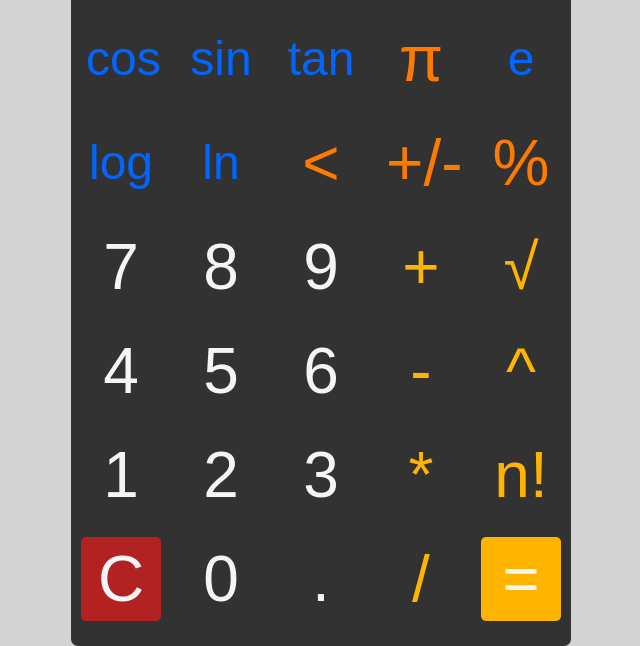
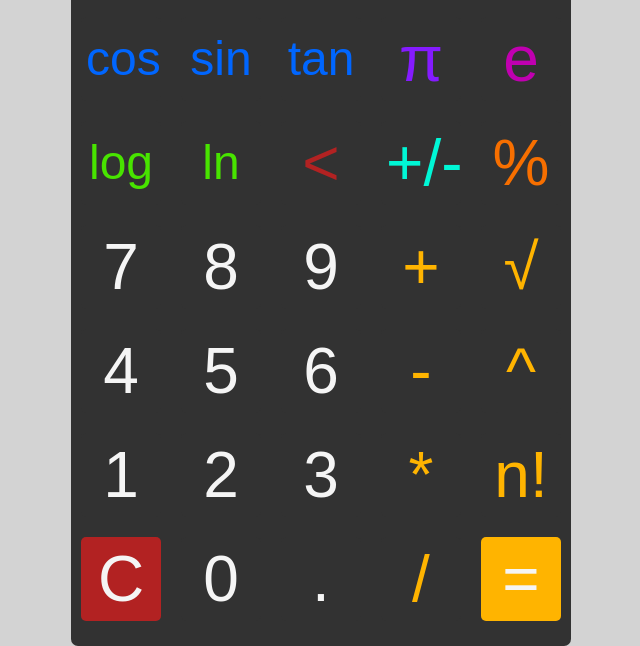
Before and after one commit to zeromotivat1on/Simple-Calculator, a plain HTML site: page index.html in a window 1280 px wide. Shown: the part 192-838 px from the top of the page, without its empty margins (319-959 px from the left). Drawn offline with Linux system fonts and the light colour scheme.

Commit message:
calculator

```diff
--- a/index.html
+++ b/index.html
@@ -11,7 +11,7 @@
     <div class="calculator">
 
         <div class="history">
-            <div class="history_text" id="history_text">&nbsp;</div>
+            <input type="text" class="history_text" id="history_text" disabled>
             <input type="text" class="display" id="display" disabled>
         </div>
 
@@ -27,16 +27,16 @@
                 <button value="cos" class="trigonometric_operator alt_operator">cos</button>
                 <button value="sin" class="trigonometric_operator alt_operator">sin</button>
                 <button value="tan" class="trigonometric_operator alt_operator">tan</button>
-                <button value="pi" class="alt_operator">&#960;</button>
-                <button value="e" class="trigonometric_operator alt_operator">e</button>
+                <button value="pi" class="operator pi">&#960;</button>
+                <button value="e" class=" operator e">e</button>
             </div>
 
             <div class="row">
-                <button value="log" class="trigonometric_operator alt_operator">log</button>
-                <button value="ln" class="trigonometric_operator alt_operator">ln</button>
-                <button value="&lt;" class="alt_operator">&lt;</button>
-                <button value="+/-;" class="alt_operator">+/-</button>
-                <button value="%" class="alt_operator">%</button>
+                <button value="log" class="logs">log</button>
+                <button value="ln" class="logs">ln</button>
+                <button value="&lt;" class="alt_operator delete_char">&lt;</button>
+                <button value="+/-;" class="operator change_sign">+/-</button>
+                <button value="%" class="operator percents">%</button>
             </div>
 
             <div class="row">
@@ -46,6 +46,7 @@
                 <button value="+" class="operator">+</button>
                 <button value="&Sqrt;" class="operator">&Sqrt;</button>
             </div>
+
             <div class="row">
                 <button value="4">4</button>
                 <button value="5">5</button>
@@ -53,6 +54,7 @@
                 <button value="-" class="operator">-</button>
                 <button value="^" class="operator">^</button>
             </div>
+
             <div class="row">
                 <button value="1">1</button>
                 <button value="2">2</button>
@@ -60,6 +62,7 @@
                 <button value="*" class="operator">*</button>
                 <button value="!" class="operator">n!</button>
             </div>
+
             <div class="row">
                 <button value="C" class="clear">C</button>
                 <button value="0">0</button>
@@ -67,11 +70,13 @@
                 <button value="/" class="operator">/</button>
                 <button value="=" class="equal">=</button>
             </div>
+
         </div>
 
     </div>
 
     <script type="text/javascript" src="js/calc.js"></script>
+
 </body>
 
 </html>
```
